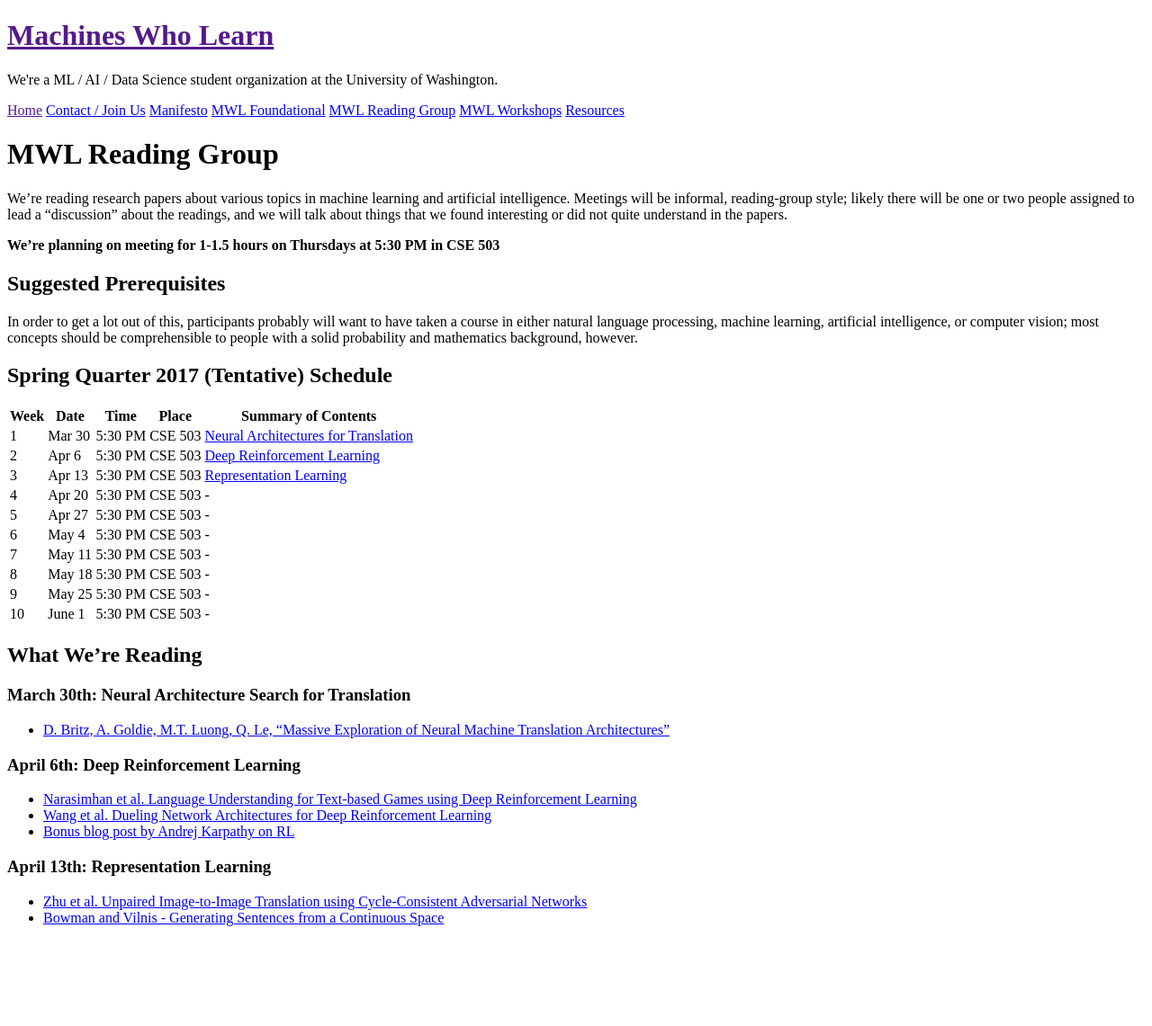
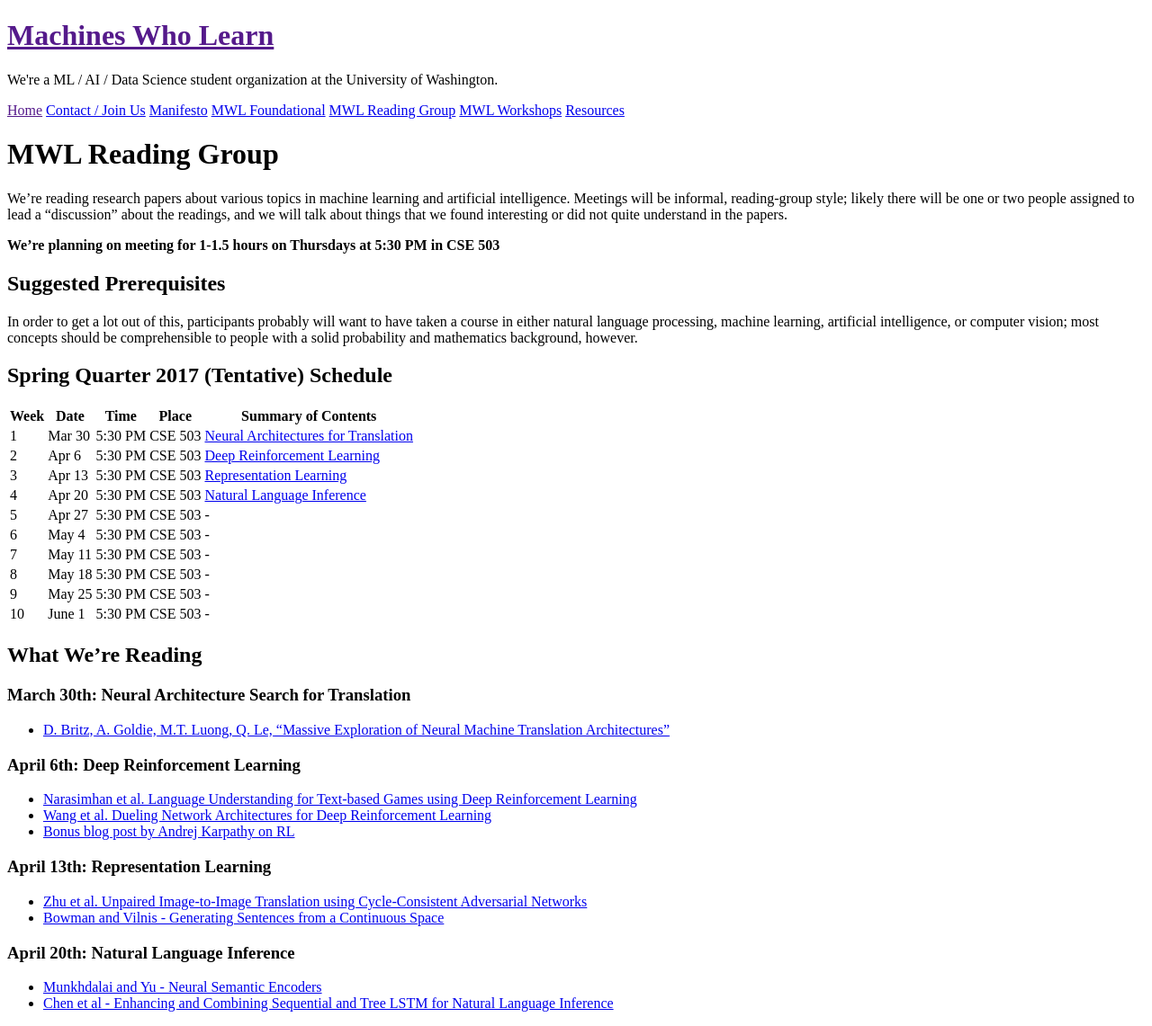
Before and after one commit to MachinesWhoLearn/machineswholearn.github.io, a Jekyll site: the page built from mwl_reading_group.md, in a window 1280 px wide. Shown: the whole page at 90% size. Built offline with Jekyll 4.4.1, drawn with Linux system fonts in a browser that asks for light colours; before the commit the page ends 1046 px from its top, so only the background shows below that.

Commit message:
Add NLI session

```diff
--- a/mwl_reading_group.md
+++ b/mwl_reading_group.md
@@ -25,7 +25,7 @@ people with a solid probability and mathematics background, however.
 | 1 | Mar 30 | 5:30 PM | CSE 503 | [Neural Architectures for Translation](#march-30th-neural-architecture-search-for-translation) |
 | 2 | Apr 6 | 5:30 PM | CSE 503 | [Deep Reinforcement Learning](#april-6th-deep-reinforcement-learning)|
 | 3 | Apr 13 | 5:30 PM | CSE 503 | [Representation Learning](#april-13th-representation-learning) |
-| 4 | Apr 20 | 5:30 PM | CSE 503 | - |
+| 4 | Apr 20 | 5:30 PM | CSE 503 | [Natural Language Inference](#april-20th-natural-language-inference) |
 | 5 | Apr 27 | 5:30 PM | CSE 503 | - |
 | 6 | May 4 | 5:30 PM | CSE 503 | - |
 | 7 | May 11 | 5:30 PM | CSE 503 | - |
@@ -46,3 +46,7 @@ people with a solid probability and mathematics background, however.
 ### April 13th: Representation Learning
   - [Zhu et al. Unpaired Image-to-Image Translation using Cycle-Consistent Adversarial Networks](https://arxiv.org/pdf/1703.10593.pdf)
   - [Bowman and Vilnis - Generating Sentences from a Continuous Space](https://arxiv.org/pdf/1511.06349.pdf)
+
+### April 20th: Natural Language Inference
+  - [Munkhdalai and Yu - Neural Semantic Encoders](https://arxiv.org/pdf/1607.04315.pdf)
+  - [Chen et al - Enhancing and Combining Sequential and Tree LSTM for Natural Language Inference](https://arxiv.org/pdf/1609.06038v2.pdf)
```
